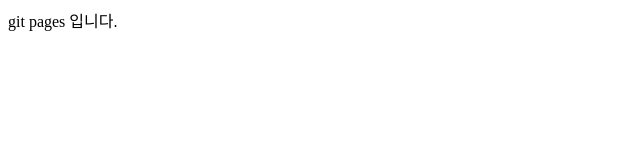
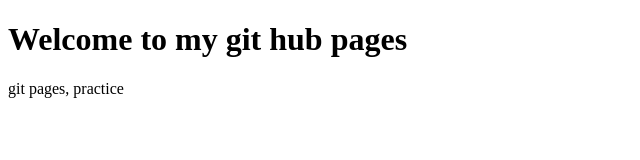
Before and after one commit to vistahubkk/vistahubkk.github.oi, a plain HTML site: page index.html in a window 1280 px wide. Shown: the whole page, without its empty margins (0-640 px from the left). Drawn offline with Linux system fonts and the light colour scheme.

Commit message:
Update index.html

```diff
--- a/index.html
+++ b/index.html
@@ -5,9 +5,11 @@
 <head>
     <meta charset="UTF-8">
     <meta name="viewport" content="width=device-width, initial-scale=1.0">
-    <title>웹 호스팅</title>
+    <title> Welcome to bongkoo github pages </title>
 </head>
 <body>
-    git pages 입니다.
+    <h1> Welcome to my git hub pages </h1>
+    <p> git pages, practice </p>
+
 </body>
 </html>
```
